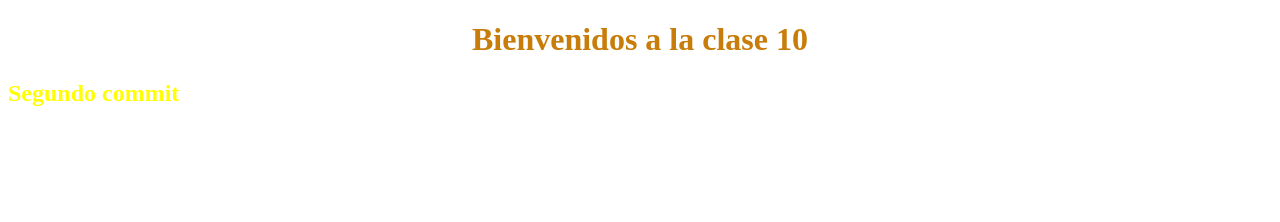
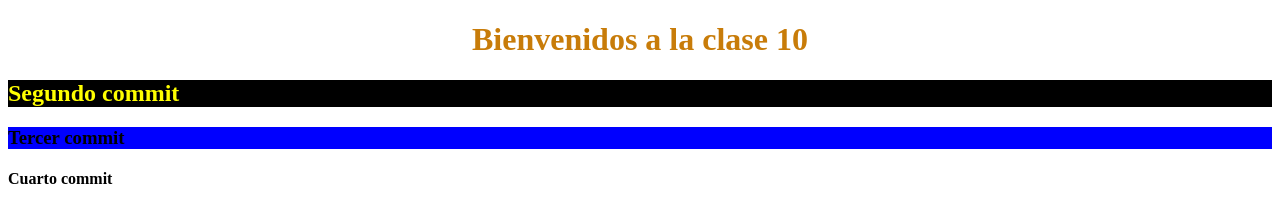
Before and after one commit to Delrro/lunesporlamadrugada-berracos, a plain HTML site: page index.html in a window 1280 px wide. Drawn offline with Linux system fonts and the light colour scheme.

Commit message:
tercer commit

```diff
--- a/css/estilos.css
+++ b/css/estilos.css
@@ -5,4 +5,9 @@ h1{
 
 h2{
     color: yellow;
+    background-color: black;
 }
+
+h3{
+    background-color: blue;
+}
--- a/index.html
+++ b/index.html
@@ -12,5 +12,9 @@
 
     <h2>Segundo commit</h2>
 
+    <h3>Tercer commit</h3>
+
+    <h4>Cuarto commit</h4>
+
 </body>
 </html>
```
